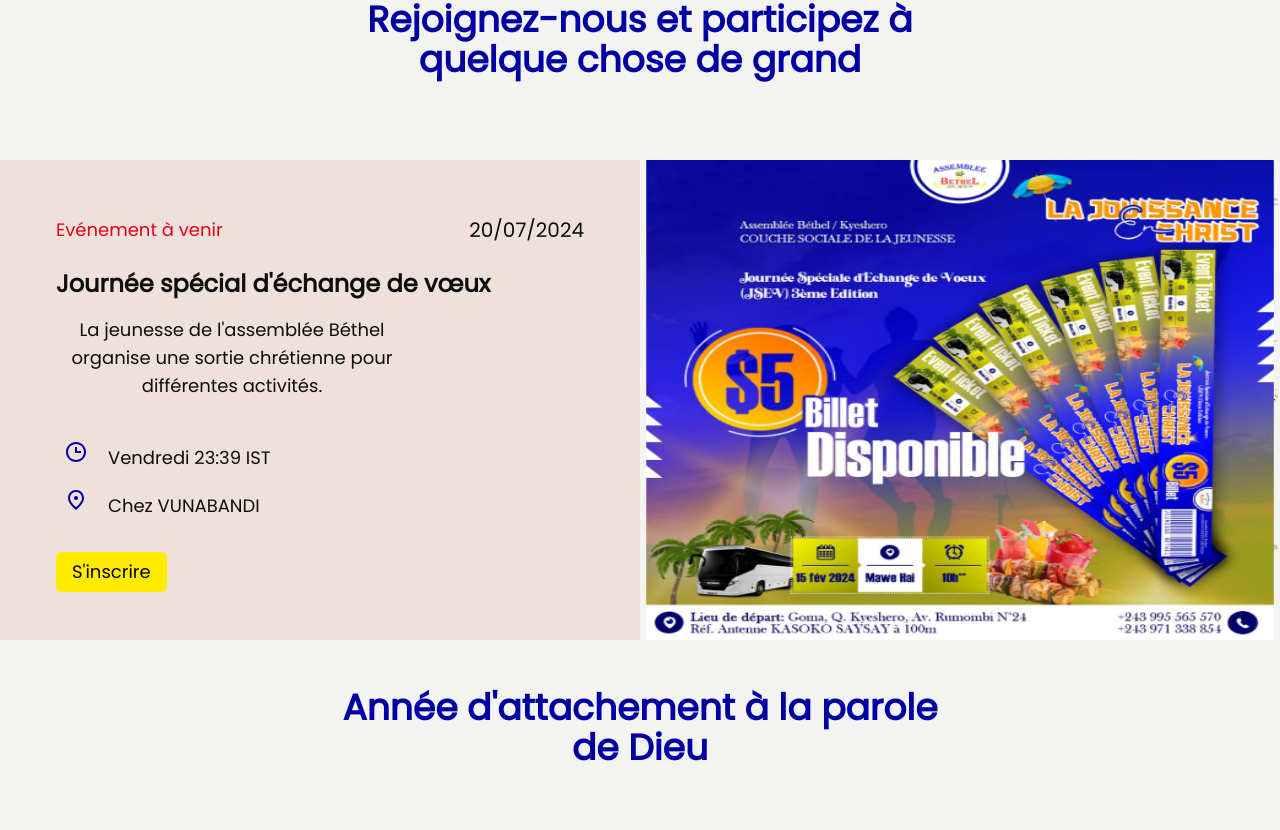
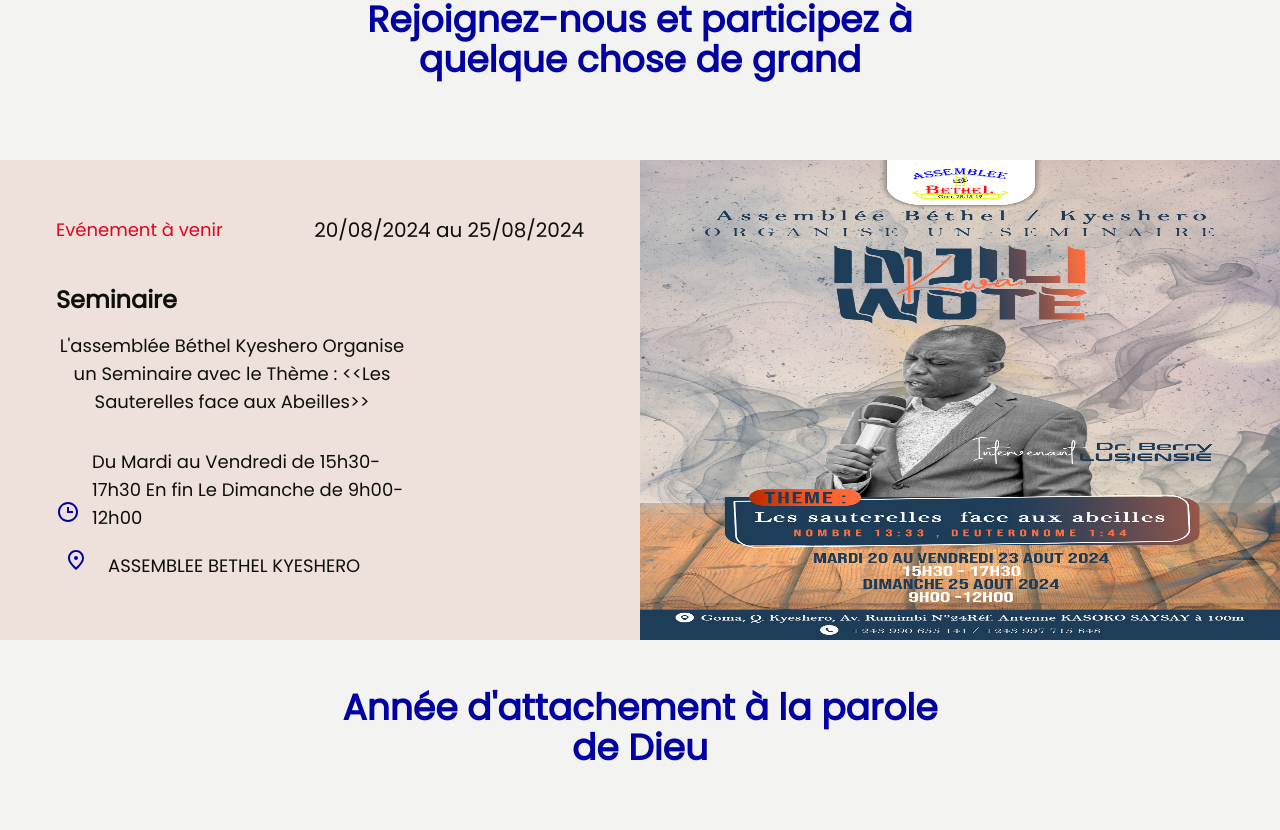
Before and after one commit to Dieumerci-M2/assemblee, a Next.js app: page / in a window 1280 px wide. Shown: the part 2990-3820 px from the top of the page. Built offline with nearby package versions, Linux system fonts and the light colour scheme; a web font is replaced by a local one.

Commit message:
feat : add a new post

```diff
--- a/app/page.tsx
+++ b/app/page.tsx
@@ -87,7 +87,7 @@
           </h3>
           <div className="w-full flex flex-col gap-12">
             <div className="w-full h-[25rem] md:h-[30rem] items-center justify-between flex">
-              <div className=" bg-orange-700/10 flex-col w-full md:w-1/2 h-full p-2 md:p-14 justify-between">
+              <div className="hidden md:flex bg-orange-700/10 flex-col w-full md:w-1/2 h-full p-2 md:p-14 justify-between">
                 <div className="w-full flex justify-between mb-6 pt-8 md:pt-0">
                   <p className=" text-cred text-sm md:text-lg">
                     {rejoignez_nous.events.upcomingEvent.headerText}
@@ -118,13 +118,13 @@
                     </div>
                   </div>
                 </div>
-                <div className="flex justify-center md:justify-start items-center md:items-start">
+                {/* <div className="flex justify-center md:justify-start items-center md:items-start">
                   <Button className="text-sm md:text-lg">
                     {rejoignez_nous.events.upcomingEvent.registerButton.text}
                   </Button>
-                </div>
+                </div> */}
               </div>
-              <div className="hidden md:flex relative w-1/2 h-full min-w-80">
+              <div className="flex relative w-full md:w-1/2 h-full min-w-80">
                 <Image
                   fill
                   style={{ objectFit: "fill" }}
--- a/data/contacts.ts
+++ b/data/contacts.ts
@@ -1,5 +1,5 @@
 export const contacts = {
     phoneNumber : 'Tél : (+243) 990 655 141',
     adress : 'Adresse : Goma / Kyehsero /Av. Rumibi / N18',
-    email : "Email : dieumerci.md09@gmail.com",
+    email : "assbethel.representationleg@gmail.com",
 }
--- a/data/homePage.tsx
+++ b/data/homePage.tsx
@@ -120,12 +120,12 @@
       placeIcon: <PlaceIcon size={1.5} />,
       upcomingEvent: {
         headerText: "Evénement à venir",
-        title: "Journée spécial d'échange de vœux",
+        title: "Seminaire",
         description:
-          "La jeunesse de l'assemblée Béthel organise une sortie chrétienne pour différentes activités.",
-        time: "Vendredi 23:39 IST",
-        date: "20/07/2024",
-        place: "Chez VUNABANDI",
+          "L'assemblée Béthel Kyeshero Organise un Seminaire avec le Thème : <<Les Sauterelles face aux Abeilles>>",
+        time: "Du Mardi au Vendredi de 15h30-17h30 En fin Le Dimanche de 9h00-12h00",
+        date: "20/08/2024 au 25/08/2024",
+        place: "ASSEMBLEE BETHEL KYESHERO",
         flayer: eventFlayer,
         registerButton: {
           text: "S'inscrire",
--- a/public/assets/images/homepage/participer_aux_celebrations/index.ts
+++ b/public/assets/images/homepage/participer_aux_celebrations/index.ts
@@ -1,4 +1,4 @@
-import eventFlayer from './Celebrations 1.png'
+import eventFlayer from './Celebration1.jpg'
 import anneAttachementCover from './TrompeteBethel 1.png'
 
 
```
Also changed, not shown: public/assets/images/homepage/participer_aux_celebrations/Celebration1.jpg (added), public/assets/images/homepage/participer_aux_celebrations/Celebrations 1.png (deleted).
